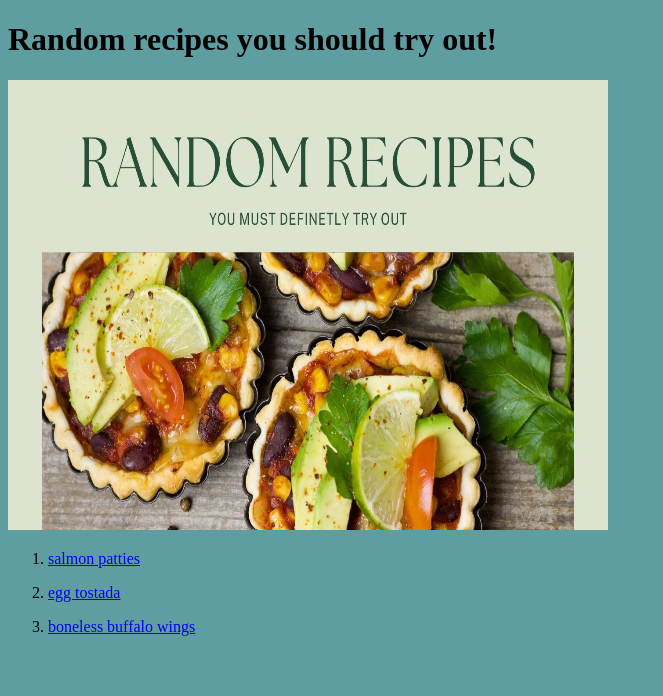
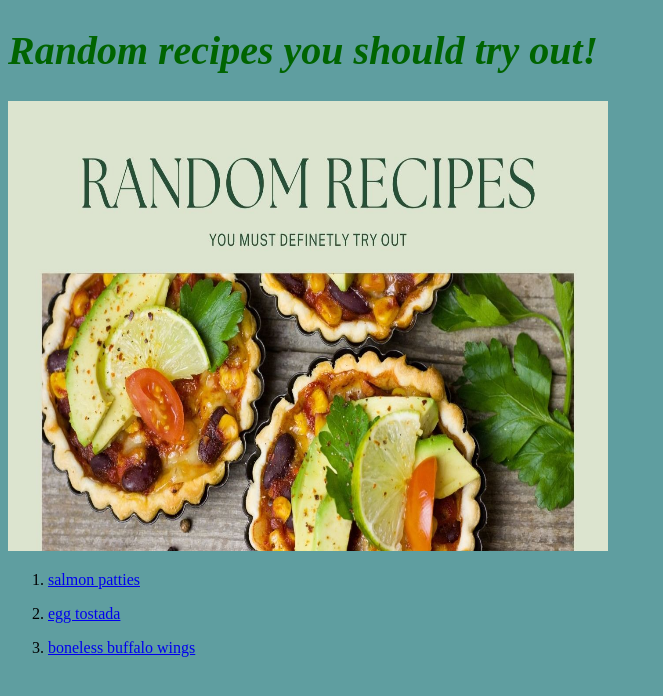
Before and after one commit to Mike9926/odin-recipes, a plain HTML site: page index.html in a window 1280 px wide. Shown: the whole page, without its empty margins (0-663 px from the left). Drawn offline with Linux system fonts and the light colour scheme.

Commit message:
color and text manipulation

```diff
--- a/homestyles.css
+++ b/homestyles.css
@@ -7,3 +7,15 @@ body {
     background-color: cadetblue;
     background-size: auto;
 }
+h1{
+ text-align:left;
+ font-weight: bold;
+ font-style: oblique;
+ color: darkgreen;
+ font-size: 40px;
+}
+.recipes{
+    font-size: 30px;
+    color: navy;
+    text-underline-position: unset;
+}
```
